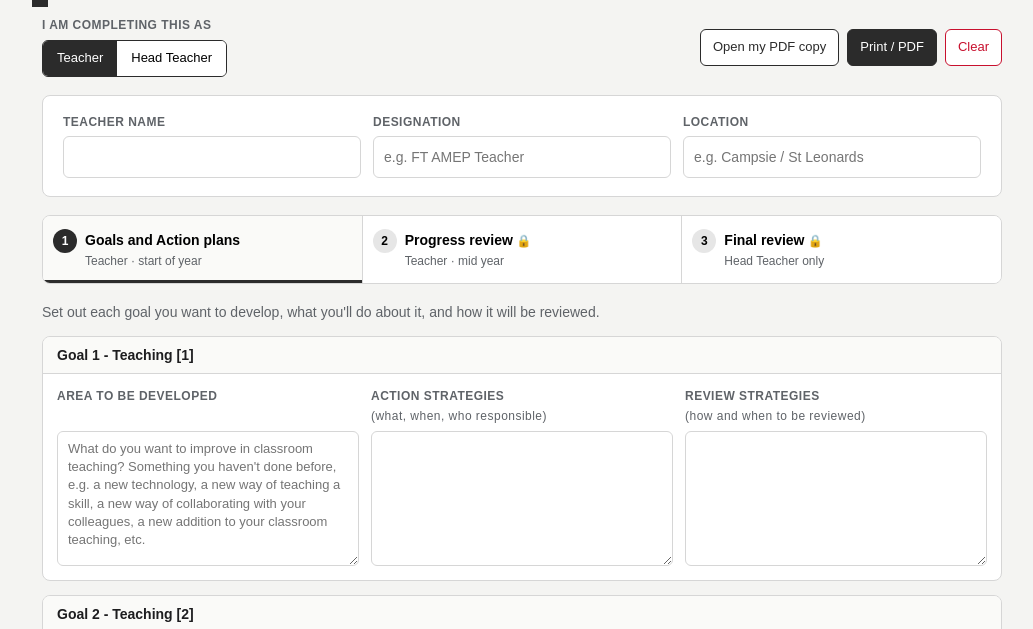
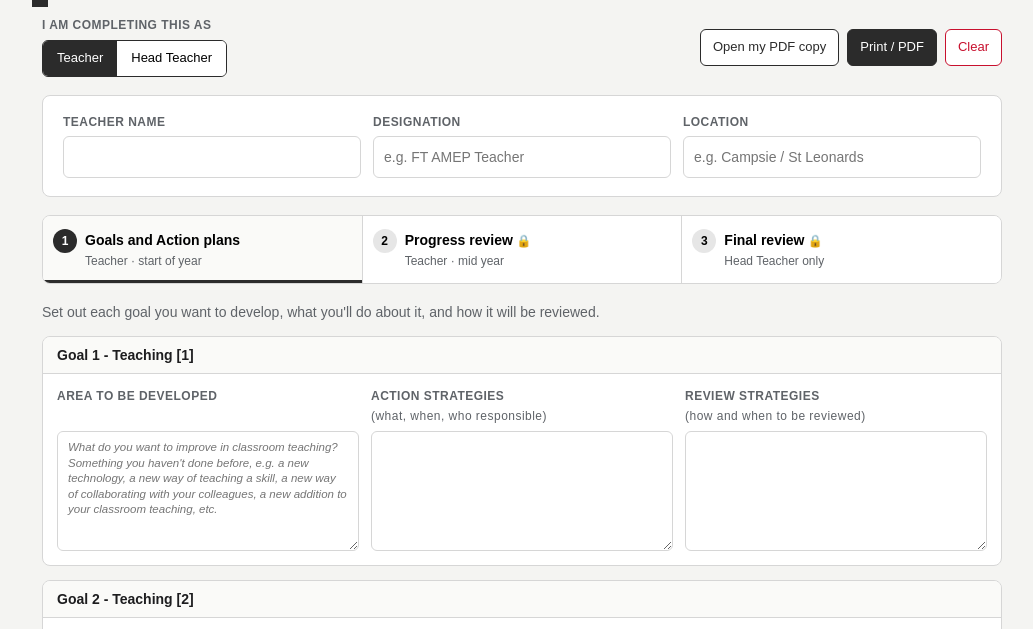
Before and after one commit to Gr8Teachers/AnnualTeacherReview, a plain HTML site: page index.html in a window 1280 px wide. Shown: the part 105-734 px from the top of the page, without its empty margins (118-1151 px from the left). Drawn offline with Linux system fonts and the light colour scheme.

Commit message:
Smaller italic hint text in goal boxes
Co-Authored-By: Claude Opus 5.5 <noreply@anthropic.com>
Claude-Session: https://claude.ai/code/session_01URCfyujryCJzq5EJeE7PeH

```diff
--- a/index.html
+++ b/index.html
@@ -59,8 +59,8 @@
   .goal-b>select{align-self:start;margin-bottom:14px}
   .goal-b.cols3>:nth-last-child(-n+3){margin-bottom:0}
   .goal-b.cols2>:nth-last-child(-n+2){margin-bottom:0}
-  .goal-b textarea{min-height:135px}
-  .goal-b textarea::placeholder{font-size:13px;line-height:1.4}
+  .goal-b textarea{min-height:120px}
+  .goal-b textarea::placeholder{font-size:11.5px;line-height:1.35;font-style:italic}
   .hint{display:block;text-transform:none;font-weight:normal;margin-top:2px;white-space:nowrap;overflow:hidden;text-overflow:ellipsis}
   .goal-b>label,.goal-b>.lab{white-space:nowrap}
   .goal-b.cols3{grid-template-columns:repeat(3,1fr)}
```
